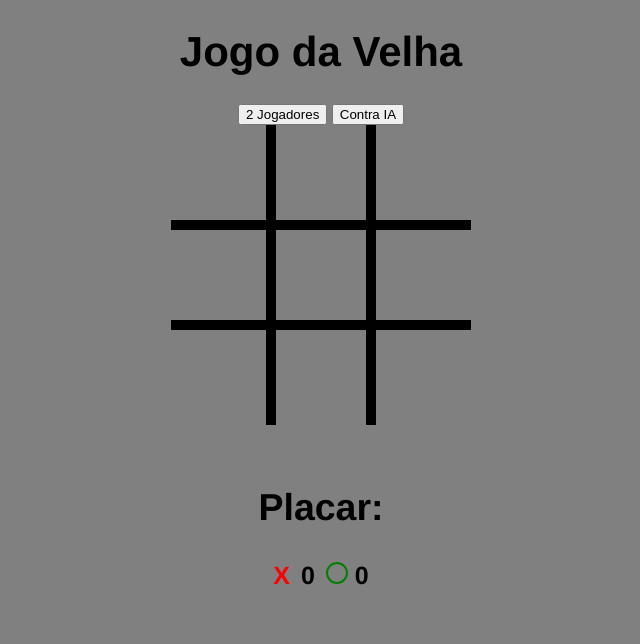
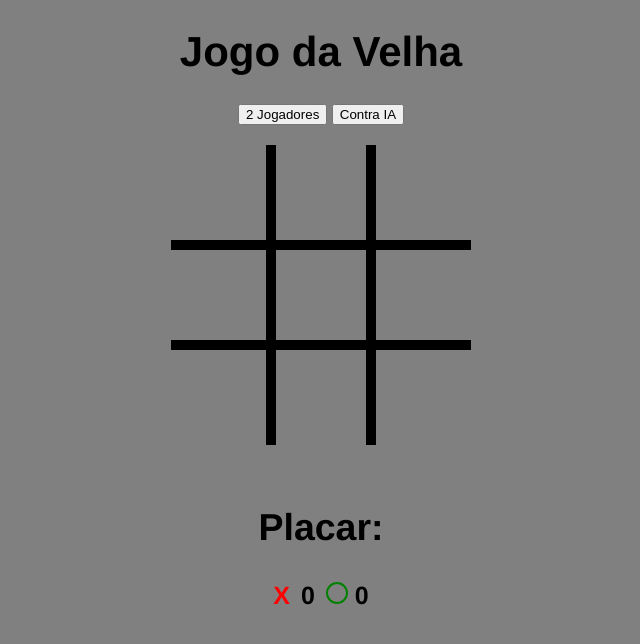
Before and after one commit to Gustavo-Seiti/jogo_velha, a PHP site: page /index.html in a window 1280 px wide. Shown: the top 644 px of the page, without its empty margins (319-959 px from the left). Run offline with PHP 8.4, Linux system fonts and the light colour scheme.

Commit message:
pequena alteração

```diff
--- a/css/styles.css
+++ b/css/styles.css
@@ -23,6 +23,7 @@ h1{
     position: relative;
     margin-left: auto;
     margin-right: auto;
+    margin-top : 20px
 }
 
 .box{
```
